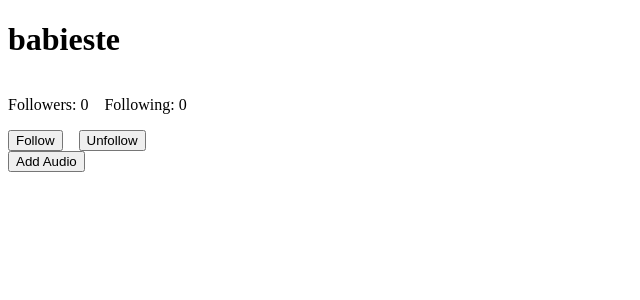
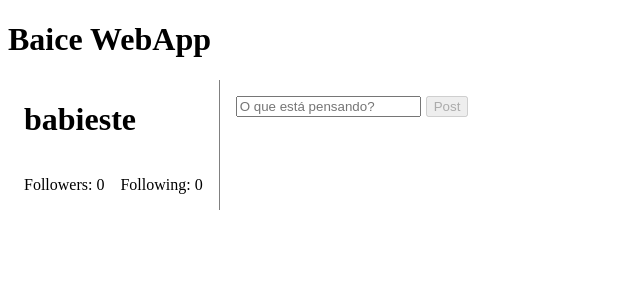
Before and after one commit to banango-corp/baice-webapp, an Angular app: page /home in a window 1280 px wide. Shown: the top 300 px of the page, without its empty margins (0-640 px from the left). Built offline with nearby package versions, Linux system fonts and the light colour scheme.

Commit message:
refactor: adds RouterModule

```diff
--- a/src/app/app.component.html
+++ b/src/app/app.component.html
@@ -1 +1,3 @@
-<feed></feed>
+<h1>Baice WebApp</h1>
+
+<router-outlet></router-outlet>
--- a/src/app/app.module.ts
+++ b/src/app/app.module.ts
@@ -1,9 +1,11 @@
 import { NgModule } from '@angular/core';
+import { FormsModule } from '@angular/forms';
 import { BrowserModule } from '@angular/platform-browser';
 
 import { AppComponent } from './app.component';
 import { FeedComponent } from './components/feed/feed.component';
 import { PostComponent } from './components/post/post.component';
+import { RouterModule } from './router.module';
 
 @NgModule({
   declarations: [
@@ -12,7 +14,9 @@ import { PostComponent } from './components/post/post.component';
     PostComponent
   ],
   imports: [
-    BrowserModule
+    BrowserModule,
+    RouterModule,
+    FormsModule
   ],
   providers: [],
   bootstrap: [AppComponent]
--- a/src/app/components/feed/feed.component.html
+++ b/src/app/components/feed/feed.component.html
@@ -1,16 +1,17 @@
+<div style="display: flex;">
+
+  <div style="padding: 0 16px;">
     <h1>{{ user.getUsername() }}</h1>
     <div style="display: flex;">
       <p style="margin-right: 16px;">Followers: {{ user.getFollowerCount() }}</p>
       <p>Following: {{ user.getFollowingCount() }}</p>
     </div>
-
-<div style="display: flex;">
-  <button style="margin-right: 16px;" (click)="user.follow()">Follow</button>
-  <button (click)="user.unfollow()">Unfollow</button>
   </div>
 
-<div>
-  <button (click)="user.post('random audio')">Add Audio</button>
+  <div style="padding: 0 16px; border-left: 1px solid gray;">
+    <div style="margin-top: 16px;">
+      <input type="text" placeholder="O que está pensando?" [(ngModel)]="audioUrl"/>
+      <button  style="margin-left: 5px;" [disabled]="audioUrl.length === 0" (click)="post()">Post</button>
     </div>
 
     <div>
@@ -18,3 +19,5 @@
         <post [post]="post" (onDelete)="user.deletePost($event)"></post>
       </div>
     </div>
+  </div>
+</div>
--- a/src/app/components/feed/feed.component.ts
+++ b/src/app/components/feed/feed.component.ts
@@ -9,6 +9,7 @@ import { UserService } from 'src/app/services/user.service';
 })
 export class FeedComponent implements OnInit {
   public user: User;
+  public audioUrl: string = '';
 
   constructor(private userService: UserService) {
     this.user = this.userService.getUser();
@@ -17,4 +18,9 @@ export class FeedComponent implements OnInit {
   ngOnInit(): void {
   }
 
+  public post() {
+    this.user.post(this.audioUrl);
+    this.audioUrl = '';
+  }
+
 }
```
Also changed, not shown: src/app/router.module.ts (added, +16 -0 lines). Lines whose indentation alone changed are shown as unchanged.
